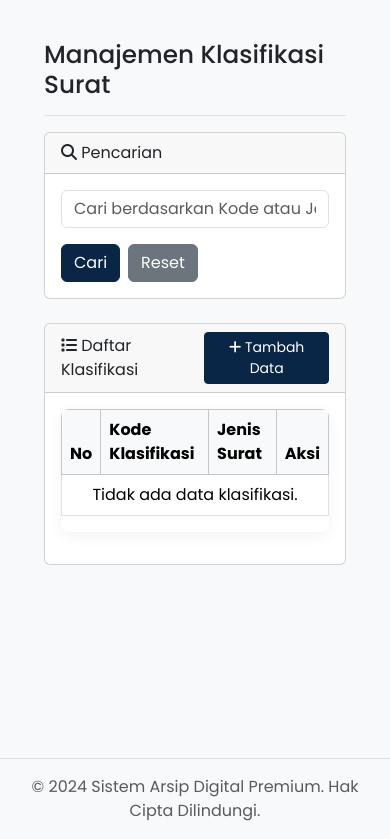
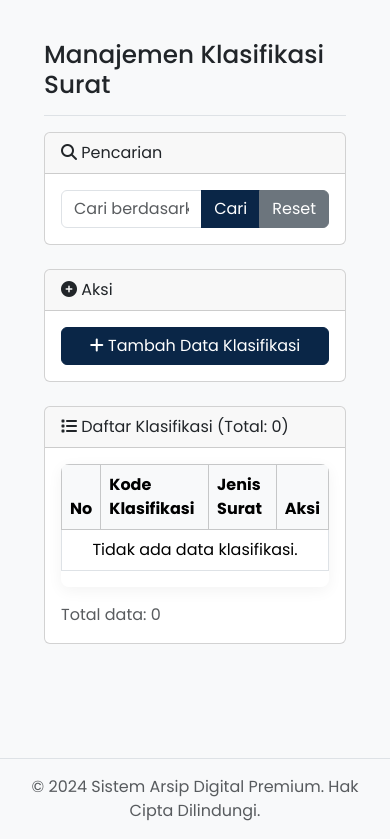
Before and after one commit to mughie77/arsip-smk2, a PHP site: page /admin/klasifikasi_surat.php in a window 390 px wide. Shown: the part 86-925 px from the top of the page. Run offline with PHP 8.4, Linux system fonts and the light colour scheme; a user stored in the database is signed in; data that the repository does not hold is empty; some libraries are stand-ins or nearby versions.

Commit message:
feat: Enhance Klasifikasi Surat UI and add data counts
This commit introduces several UI/UX improvements to the admin panel.

-   **Klasifikasi Surat:** The "Manajemen Klasifikasi Surat" page has been redesigned with a more responsive layout, using Bootstrap's grid system to better organize the search and action elements.
-   **Data Counts:** A "Total data" count has been added below the tables on the "Surat Masuk", "Surat Keluar", "Klasifikasi Surat", "Notulen", and "Berkas Arsip" pages, providing users with a quick overview of the total number of records.

```diff
--- a/admin/arsip_berkas.php
+++ b/admin/arsip_berkas.php
@@ -154,6 +154,10 @@ if (!$result) {
                 <?php endfor; ?>
             </ul>
         </nav>
+
+        <div class="text-muted mt-3">
+            Total data: <?php echo $total_data; ?>
+        </div>
     </div>
 </div>
 
--- a/admin/klasifikasi_surat.php
+++ b/admin/klasifikasi_surat.php
@@ -45,27 +45,39 @@ if (isset($_SESSION['error_message'])) {
 }
 ?>
 
-<div class="card mb-4">
-    <div class="card-header"><i class="fas fa-search"></i> Pencarian</div>
-    <div class="card-body">
-        <form method="GET" action="klasifikasi_surat.php" class="row g-3 align-items-center">
-            <div class="col-md-10">
-                <input type="text" class="form-control" id="keyword" name="keyword" placeholder="Cari berdasarkan Kode atau Jenis Surat..." value="<?php echo htmlspecialchars($keyword); ?>">
+<div class="row">
+    <div class="col-lg-8">
+        <div class="card mb-4">
+            <div class="card-header"><i class="fas fa-search"></i> Pencarian</div>
+            <div class="card-body">
+                <form method="GET" action="klasifikasi_surat.php">
+                    <div class="input-group">
+                        <input type="text" class="form-control" id="keyword" name="keyword" placeholder="Cari berdasarkan Kode atau Jenis Surat..." value="<?php echo htmlspecialchars($keyword); ?>">
+                        <button type="submit" class="btn btn-primary">Cari</button>
+                        <a href="klasifikasi_surat.php" class="btn btn-secondary">Reset</a>
+                    </div>
+                </form>
             </div>
-            <div class="col-md-2 d-flex">
-                <button type="submit" class="btn btn-primary me-2">Cari</button>
-                <a href="klasifikasi_surat.php" class="btn btn-secondary">Reset</a>
+        </div>
+    </div>
+    <div class="col-lg-4">
+        <div class="card mb-4">
+            <div class="card-header"><i class="fas fa-plus-circle"></i> Aksi</div>
+            <div class="card-body">
+                <div class="d-grid">
+                    <button type="button" class="btn btn-primary" data-bs-toggle="modal" data-bs-target="#klasifikasiModal" id="btnTambah">
+                        <i class="fas fa-plus"></i> Tambah Data Klasifikasi
+                    </button>
+                </div>
             </div>
-        </form>
+        </div>
     </div>
 </div>
 
+
 <div class="card">
     <div class="card-header d-flex justify-content-between align-items-center">
-        <span><i class="fas fa-list"></i> Daftar Klasifikasi</span>
-        <button type="button" class="btn btn-primary btn-sm" data-bs-toggle="modal" data-bs-target="#klasifikasiModal" id="btnTambah">
-            <i class="fas fa-plus"></i> Tambah Data
-        </button>
+        <span><i class="fas fa-list"></i> Daftar Klasifikasi (Total: <?php echo $total_data; ?>)</span>
     </div>
     <div class="card-body">
         <div class="table-responsive">
@@ -120,6 +132,10 @@ if (isset($_SESSION['error_message'])) {
                 <?php endfor; ?>
             </ul>
         </nav>
+
+        <div class="text-muted mt-3">
+            Total data: <?php echo $total_data; ?>
+        </div>
     </div>
 </div>
 
--- a/admin/notulen.php
+++ b/admin/notulen.php
@@ -159,6 +159,10 @@ if (!$result) {
                 <?php endfor; ?>
             </ul>
         </nav>
+
+        <div class="text-muted mt-3">
+            Total data: <?php echo $total_data; ?>
+        </div>
     </div>
 </div>
 
--- a/admin/surat_keluar.php
+++ b/admin/surat_keluar.php
@@ -186,6 +186,10 @@ if (isset($_SESSION['error_message'])) {
                 <?php endfor; ?>
             </ul>
         </nav>
+
+        <div class="text-muted mt-3">
+            Total data: <?php echo $total_data; ?>
+        </div>
     </div>
 </div>
 
--- a/admin/surat_masuk.php
+++ b/admin/surat_masuk.php
@@ -171,6 +171,10 @@ if (!$result) {
                 <?php endfor; ?>
             </ul>
         </nav>
+
+        <div class="text-muted mt-3">
+            Total data: <?php echo $total_data; ?>
+        </div>
     </div>
 </div>
 
```
